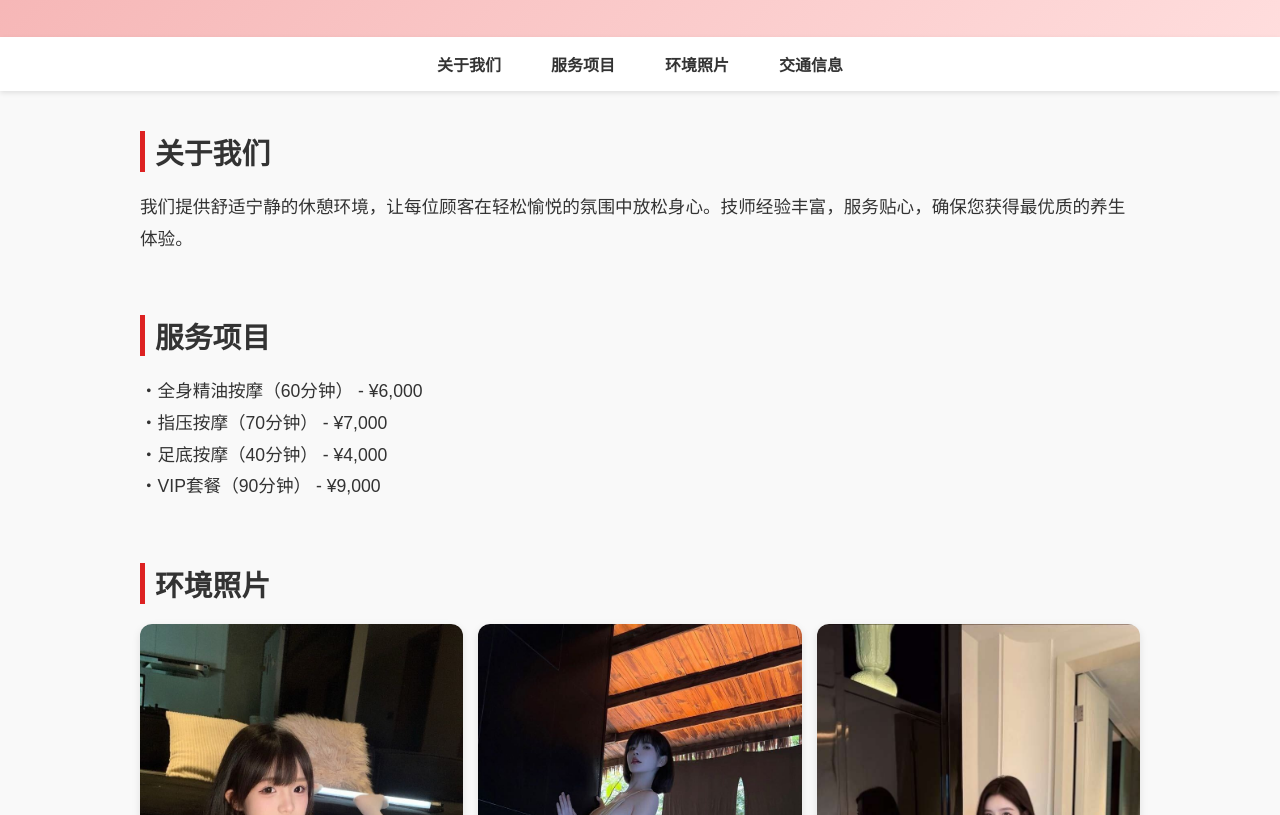
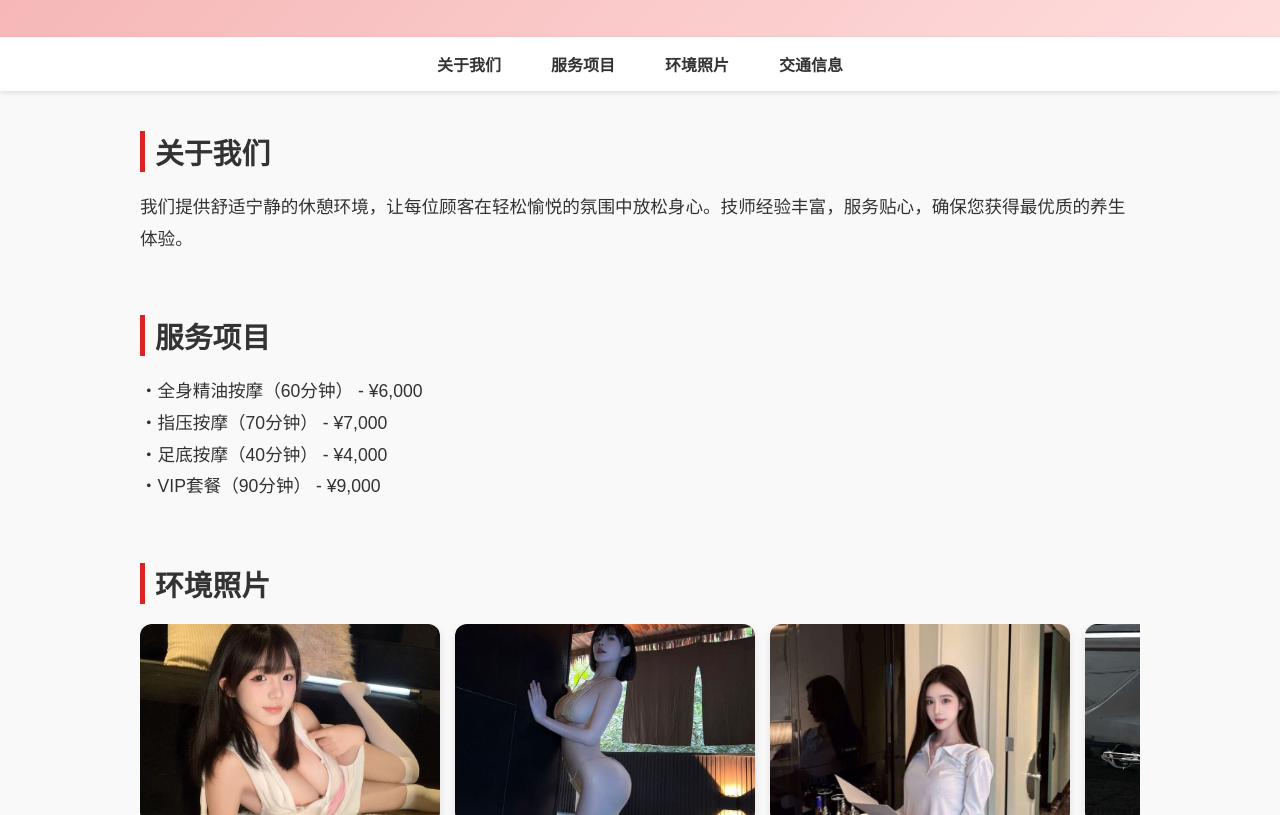
Before and after one commit to BravoPaul/jp_vio, a plain HTML site: page index.html in a window 1280 px wide. Shown: the part 137-952 px from the top of the page. Drawn offline with Linux system fonts and the light colour scheme.

Commit message:
调整好

```diff
--- a/index.html
+++ b/index.html
@@ -22,9 +22,9 @@
 
     .about p, .services p, .access p { font-size: 1.1em; line-height: 1.8; }
 
-    .gallery-wrapper { margin-top: 20px; }
-    .gallery { display: grid; grid-template-columns: repeat(auto-fit, minmax(280px, 1fr)); gap: 15px; }
-    .gallery img { width: 100%; height: auto; border-radius: 12px; box-shadow: 0 3px 8px rgba(0,0,0,0.1); transition: transform 0.3s; }
+    .gallery-wrapper { margin-top: 20px; overflow-x: auto; white-space: nowrap; padding-bottom: 10px; }
+    .gallery { display: inline-flex; gap: 15px; }
+    .gallery img { width: 300px; height: 200px; object-fit: cover; border-radius: 12px; box-shadow: 0 3px 8px rgba(0,0,0,0.1); transition: transform 0.3s; }
     .gallery img:hover { transform: scale(1.05); }
 
     footer { background-color: #fff; text-align: center; padding: 30px 10px; color: #777; border-top: 1px solid #eee; }
@@ -94,6 +94,9 @@
         "images/photo1.jpg",
         "images/photo2.jpg",
         "images/photo3.jpg",
+        "images/photo4.jpg",
+        "images/photo5.jpg",
+        "images/photo6.jpg"
       ]
     };
 
```
Also changed, not shown: images/photo5.jpg (added), images/photo6.jpg (added), 1 other file.
